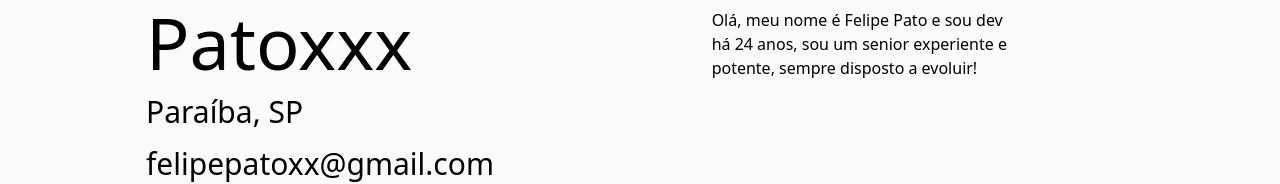
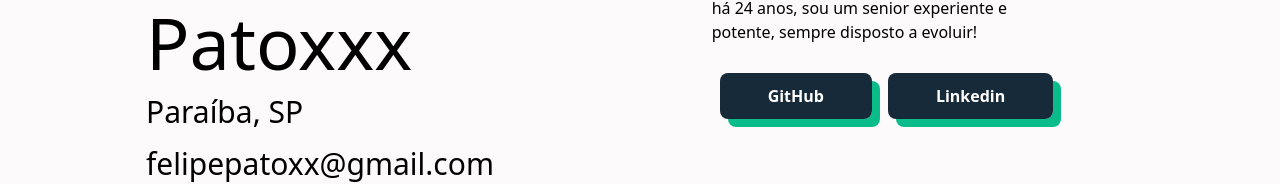
Before and after one commit to fabianoqss/desafio-03-aws-react, a React (Vite) app: page /home in a window 1280 px wide. Shown: the part 448-632 px from the top of the page. Built offline with nearby package versions, Linux system fonts and the light colour scheme.

Commit message:
Feat: Fazendo os Botões Inicialmente

```diff
--- /dev/null
+++ b/src/components/Button.tsx
@@ -0,0 +1,23 @@
+import React from 'react';
+
+interface ButtonProps {
+  url: string;
+  label: string;
+}
+
+const Button: React.FC<ButtonProps> = ({ url, label }) => {
+  return (
+    <div className="m-2">
+      <a
+        href={url}
+        target="_blank"
+        rel="noopener noreferrer"
+        className="px-12 py-3 bg-dark_green text-white font-bold rounded-lg shadow-custom-offset hover:bg-primary_color"
+      >
+        {label}
+      </a>
+    </div>
+  );
+};
+
+export default Button;
--- a/src/pages/Home.tsx
+++ b/src/pages/Home.tsx
@@ -1,6 +1,7 @@
 import React from 'react';
 import Header from '../components/Header'
 import Footer from '../components/Footer'
+import Button from '../components/Button';
 
 const Home: React.FC = () => {
 
@@ -22,8 +23,10 @@ const Home: React.FC = () => {
     <p>Olá, meu nome é Felipe Pato e sou dev<br />
       há 24 anos, sou um senior experiente e <br />
       potente, sempre disposto a evoluir!</p>
-
-
+      <div className='flex'>
+      <Button url="https://github.com/seuusername" label="GitHub" />
+      <Button url="https://github.com/seuusername" label="Linkedin" />
+      </div>
     </div>
     </section>
 
--- a/tailwind.config.js
+++ b/tailwind.config.js
@@ -19,6 +19,9 @@ export default {
         dark_green: '#172A3A',
         red: '#992020',
       },
+      boxShadow: {
+        'custom-offset': '8px 8px 0px #09BC8A',
+      },
     },
   },
   plugins: [],
```
